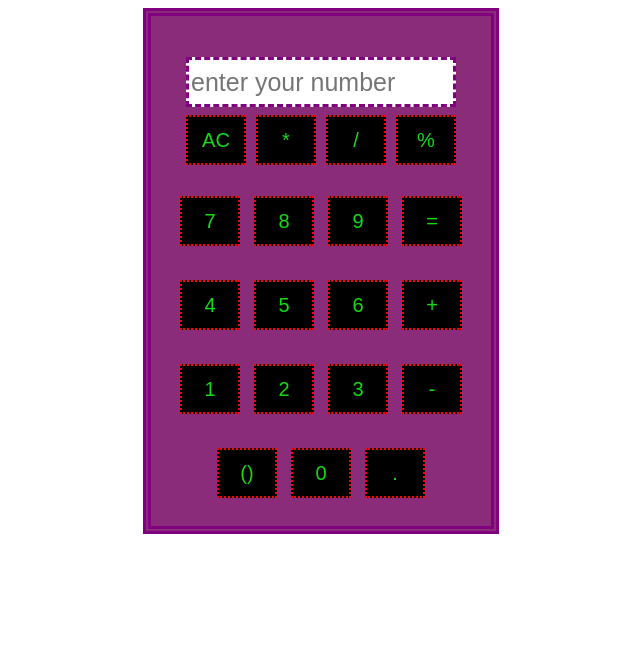
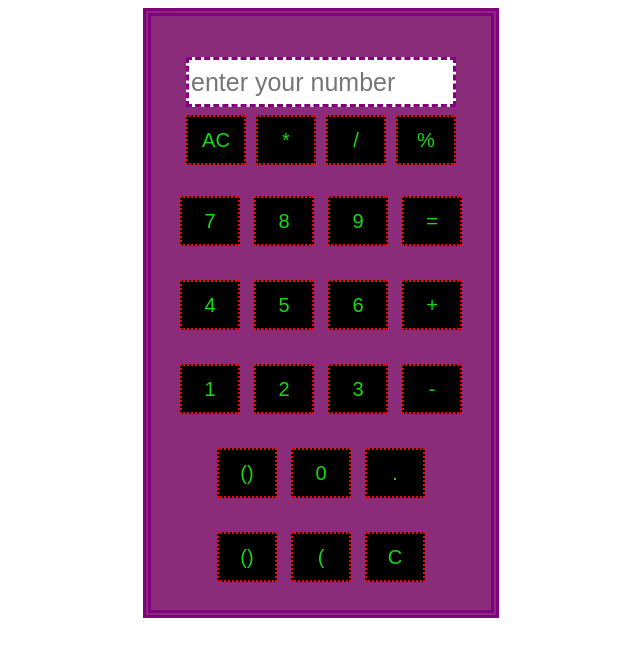
Before and after one commit to saravanasanthosh3699-ctrl/programming-on-Github, a plain HTML site: page index.html in a window 1280 px wide. Shown: the whole page, without its empty margins (315-955 px from the left). Drawn offline with Linux system fonts and the light colour scheme.

Commit message:
Update index.html

```diff
--- a/index.html
+++ b/index.html
@@ -45,6 +45,12 @@
         <td><button onclick="display.value += '()' "> () </button>  <button onclick="display.value += '0' "> 0 </button> <button onclick="display.value += '.' ">  . </button>  </td> <br>
     </tr>
     </table>
+
+     <table>
+     <tr>
+        <td><button onclick="display.value')'"> () </button>  <button onclick="display.value += '(' "> ( </button> <button onclick="clearone() ">  C </button>  </td> <br>
+     </tr>
+    </table>
     </center>
 
     </body>
```
